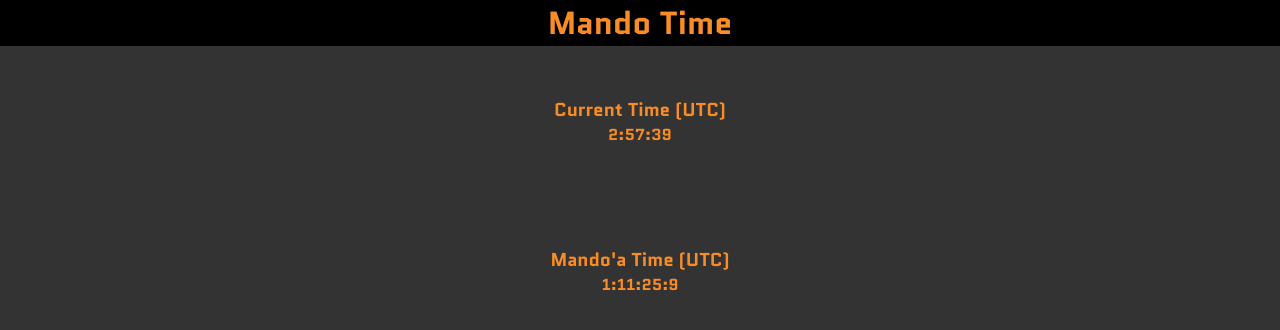
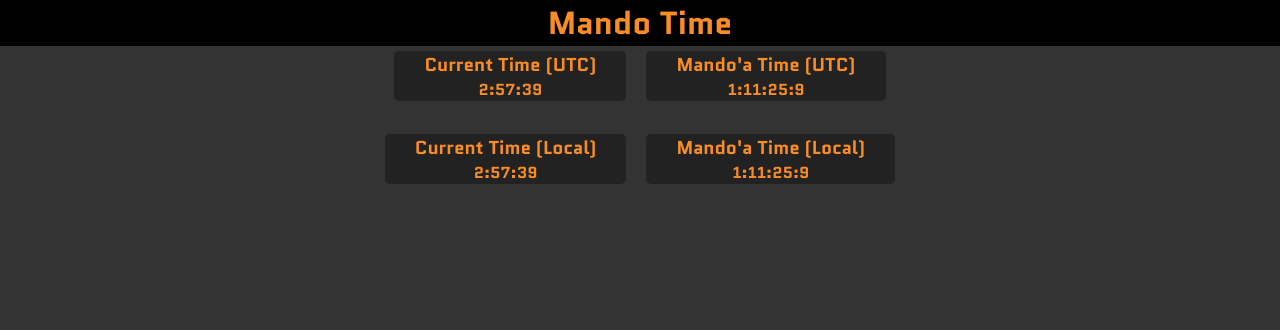
Before and after one commit to CmdrGree/mando-time, a plain HTML site: page index.html in a window 1280 px wide. Drawn offline with Linux system fonts and the light colour scheme.

Commit message:
Added functionality for local time.

```diff
--- a/assets/css/stylesheet.css
+++ b/assets/css/stylesheet.css
@@ -25,14 +25,24 @@ header {
 
 section {
     display: flex;
-    justify-content: space-around;
-    min-height: 300px;
+    justify-content: center;
     flex-direction: column;
+    overflow: auto;
 }
 
 section div {
+    border-radius: 5px;
+    margin: 5px 10px;
+    padding-inline: 30px;
+    background-color: #222222;
     display: inline-block;
     align-content: center;
     justify-content: space-around;
     text-align: center;
 }
+
+@media screen and (min-width: 520px) {
+    section {
+        flex-direction: row;
+    }
+}
--- a/assets/scripts/script.js
+++ b/assets/scripts/script.js
@@ -1,5 +1,10 @@
 let currentTime = document.getElementById("currentTime");
 let mandoTime = document.getElementById("mandoTime");
+
+let timeZoneDisplay = document.getElementById("timeZoneDisplay");
+
+let currentTimeLocal = document.getElementById("currentTimeLocal");
+let mandoTimeLocal = document.getElementById("mandoTimeLocal");
 
 const secondsInADay = 24 * 60 * 60; // Number of seconds in a day
 
@@ -18,6 +23,21 @@ function updateTimes() {
 
     currentTime.innerHTML = `${hours}:${minutes}:${seconds}`;
     mandoTime.innerHTML = `${hakbase}:${getue}:${kumana}:${kislun}`;
+
+    let tzTime = new Date();
+    let tzHours = tzTime.getHours();
+    let tzMinutes = tzTime.getMinutes();
+    let tzSeconds = tzTime.getSeconds();
+
+    let tzSecondsSinceMidnight = tzHours * 3600 + tzMinutes * 60 + tzSeconds;
+
+    let tzHakbase = Math.floor(tzSecondsSinceMidnight / 10800) + 1;
+    let tzGetue = Math.floor((tzSecondsSinceMidnight % 10800) / 900);
+    let tzKumana = Math.floor(((tzSecondsSinceMidnight % 10800) % 900) / 30);
+    let tzKislun = tzSecondsSinceMidnight % 30;
+
+    currentTimeLocal.innerHTML = `${tzHours}:${tzMinutes}:${tzSeconds}`;
+    mandoTimeLocal.innerHTML = `${tzHakbase}:${tzGetue}:${tzKumana}:${tzKislun}`;
 }
 
 var t = setInterval(updateTimes, 1000);
--- a/index.html
+++ b/index.html
@@ -23,6 +23,19 @@
             <h4 id="mandoTime">0:00:00:00</h4>
         </div>
     </section>
+    <br>
+
+
+    <section>
+        <div>
+            <h3>Current Time (Local)</h3>
+            <h4 id="currentTimeLocal">00:00:00</h4>
+        </div>
+        <div>
+            <h3>Mando'a Time (Local)</h3>
+            <h4 id="mandoTimeLocal">0:00:00:00</h4>
+        </div>
+    </section>
     <script src="assets/scripts/script.js"></script>
 </body>
 
```
